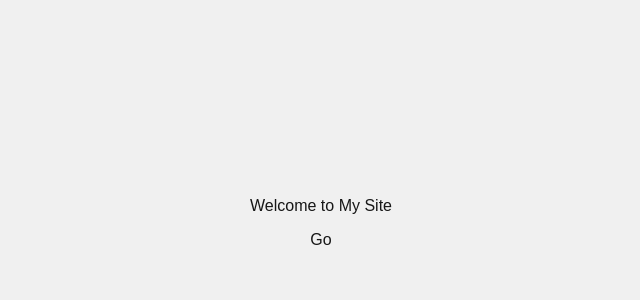
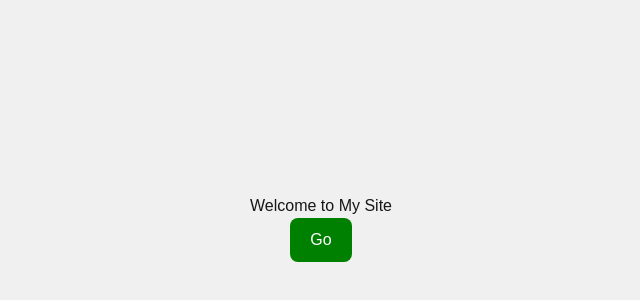
Before and after one commit to WinShop31/nextjs-boilerplate, a Next.js app: page / in a window 1280 px wide. Shown: the part 172-472 px from the top of the page, without its empty margins (319-959 px from the left). Built offline with nearby package versions, Linux system fonts and the light colour scheme.

Commit message:
page.tsx

```diff
--- a/app/page.tsx
+++ b/app/page.tsx
@@ -25,6 +25,11 @@ const buttonStyle: React.CSSProperties = {
   padding: '10px 20px',
   fontSize: '16px',
   cursor: 'pointer',
+  backgroundColor: 'green', // Зеленый фон
+  color: 'white', // Белый текст
+  border: 'none', // Убираем рамку
+  borderRadius: '8px', // Закругленные углы
+  transition: 'background-color 0.3s', // Плавный переход цвета
 };
 
 export default Home;
```
